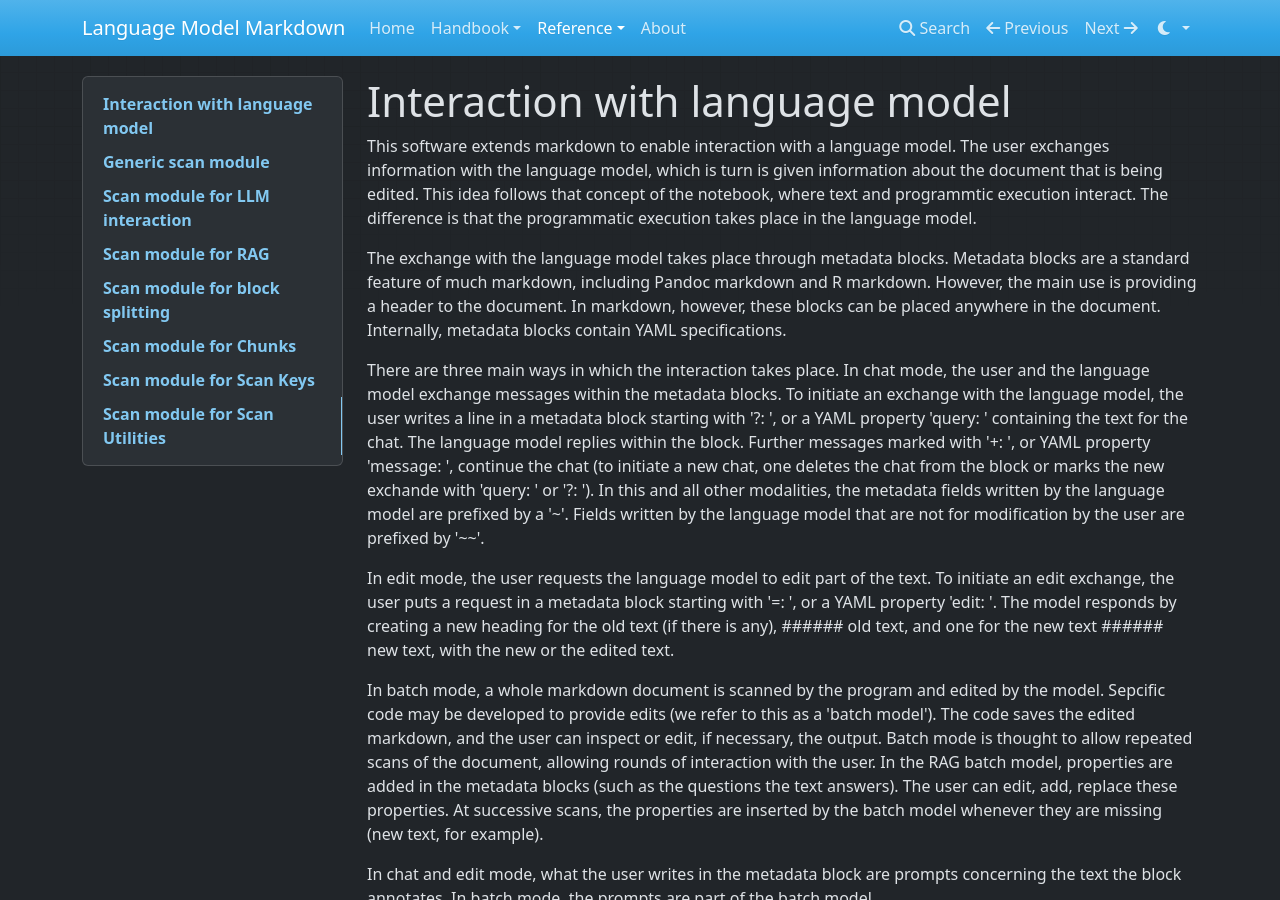
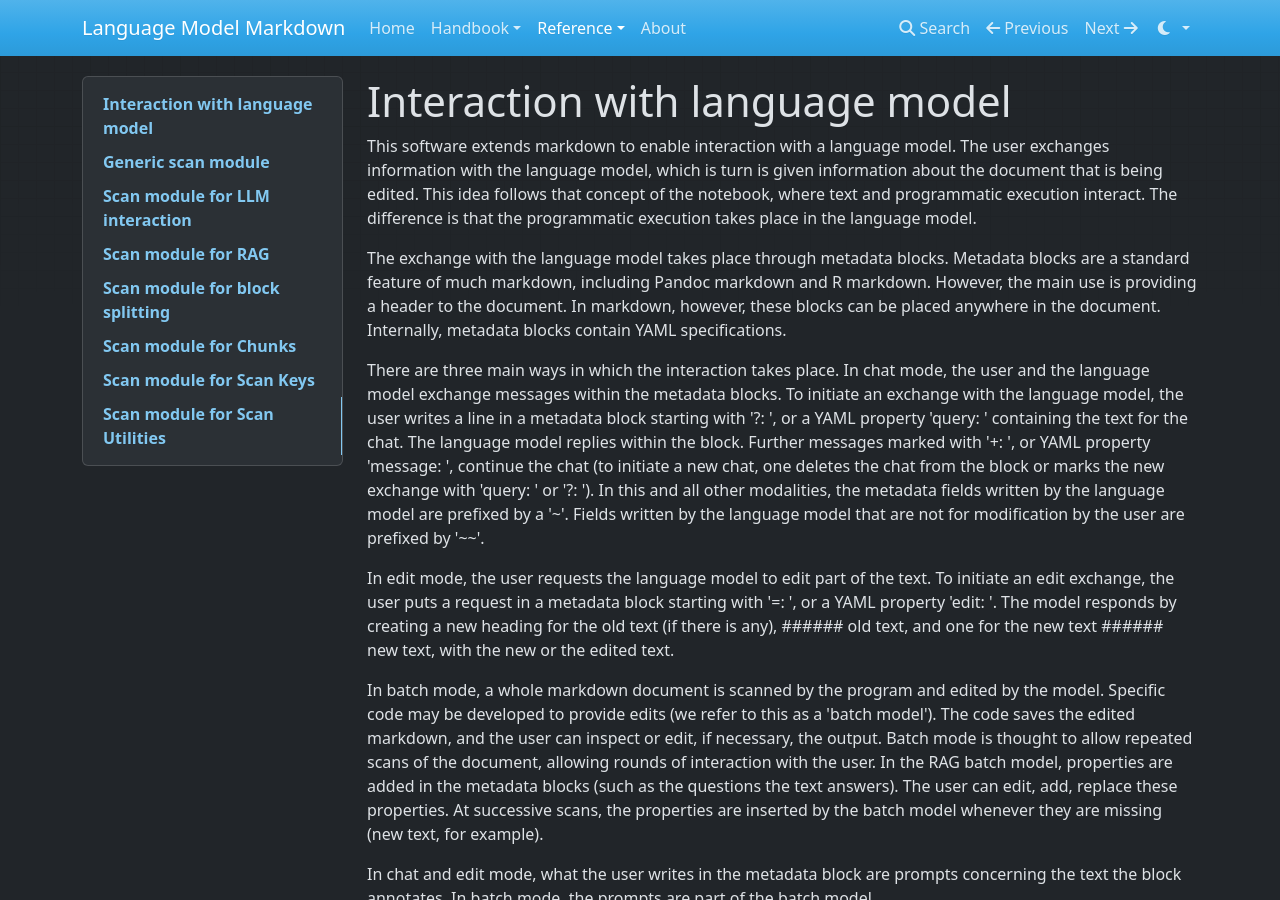
Before and after one commit to roberto-viviani/lm-markdown, an MkDocs documentation site: the page built from docs/API/scan.md, in a window 1280 px wide and 900 px high. Built offline with MkDocs 1.6.1, drawn with Linux system fonts in a browser that asks for light colours; nearby versions of some CDN libraries.

Commit message:
docs: Fix typos in API/scan.md
Co-authored-by: roberto-viviani <88712782+roberto-viviani@users.noreply.github.com>

```diff
--- a/docs/API/scan.md
+++ b/docs/API/scan.md
@@ -1,14 +1,14 @@
 # Interaction with language model
 
-This software extends markdown to enable interaction with a language model. The user exchanges information with the language model, which is turn is given information about the document that is being edited. This idea follows that concept of the notebook, where text and programmtic execution interact. The difference is that the programmatic execution takes place in the language model.
+This software extends markdown to enable interaction with a language model. The user exchanges information with the language model, which is turn is given information about the document that is being edited. This idea follows that concept of the notebook, where text and programmatic execution interact. The difference is that the programmatic execution takes place in the language model.
 
 The exchange with the language model takes place through metadata blocks. Metadata blocks are a standard feature of much markdown, including Pandoc markdown and R markdown. However, the main use is providing a header to the document. In markdown, however, these blocks can be placed anywhere in the document. Internally, metadata blocks contain YAML specifications.
 
-There are three main ways in which the interaction takes place. In chat mode, the user and the language model exchange messages within the metadata blocks. To initiate an exchange with the language model, the user writes a line in a metadata block starting with '?: ', or a YAML property 'query: ' containing the text for the chat. The language model replies within the block. Further messages marked with '+: ', or YAML property 'message: ', continue the chat (to initiate a new chat, one deletes the chat from the block or marks the new exchande with 'query: ' or '?: '). In this and all other modalities, the metadata fields written by the language model are prefixed by a '~'. Fields written by the language model that are not for modification by the user are prefixed by '~~'.
+There are three main ways in which the interaction takes place. In chat mode, the user and the language model exchange messages within the metadata blocks. To initiate an exchange with the language model, the user writes a line in a metadata block starting with '?: ', or a YAML property 'query: ' containing the text for the chat. The language model replies within the block. Further messages marked with '+: ', or YAML property 'message: ', continue the chat (to initiate a new chat, one deletes the chat from the block or marks the new exchange with 'query: ' or '?: '). In this and all other modalities, the metadata fields written by the language model are prefixed by a '~'. Fields written by the language model that are not for modification by the user are prefixed by '~~'.
 
 In edit mode, the user requests the language model to edit part of the text. To initiate an edit exchange, the user puts a request in a metadata block starting with '=: ', or a YAML property 'edit: '. The model responds by creating a new heading for the old text (if there is any), ###### old text, and one for the new text ###### new text, with the new or the edited text.
 
-In batch mode, a whole markdown document is scanned by the program and edited by the model. Sepcific code may be developed to provide edits (we refer to this as a 'batch model'). The code saves the edited markdown, and the user can inspect or edit, if necessary, the output. Batch mode is thought to allow repeated scans of the document, allowing rounds of interaction with the user. In the RAG batch model, properties are added in the metadata blocks (such as the questions the text answers). The user can edit, add, replace these properties. At successive scans, the properties are inserted by the batch model whenever they are missing (new text, for example).
+In batch mode, a whole markdown document is scanned by the program and edited by the model. Specific code may be developed to provide edits (we refer to this as a 'batch model'). The code saves the edited markdown, and the user can inspect or edit, if necessary, the output. Batch mode is thought to allow repeated scans of the document, allowing rounds of interaction with the user. In the RAG batch model, properties are added in the metadata blocks (such as the questions the text answers). The user can edit, add, replace these properties. At successive scans, the properties are inserted by the batch model whenever they are missing (new text, for example).
 
 In chat and edit mode, what the user writes in the metadata block are prompts concerning the text the block annotates. In batch mode, the prompts are part of the batch model.
 
```
